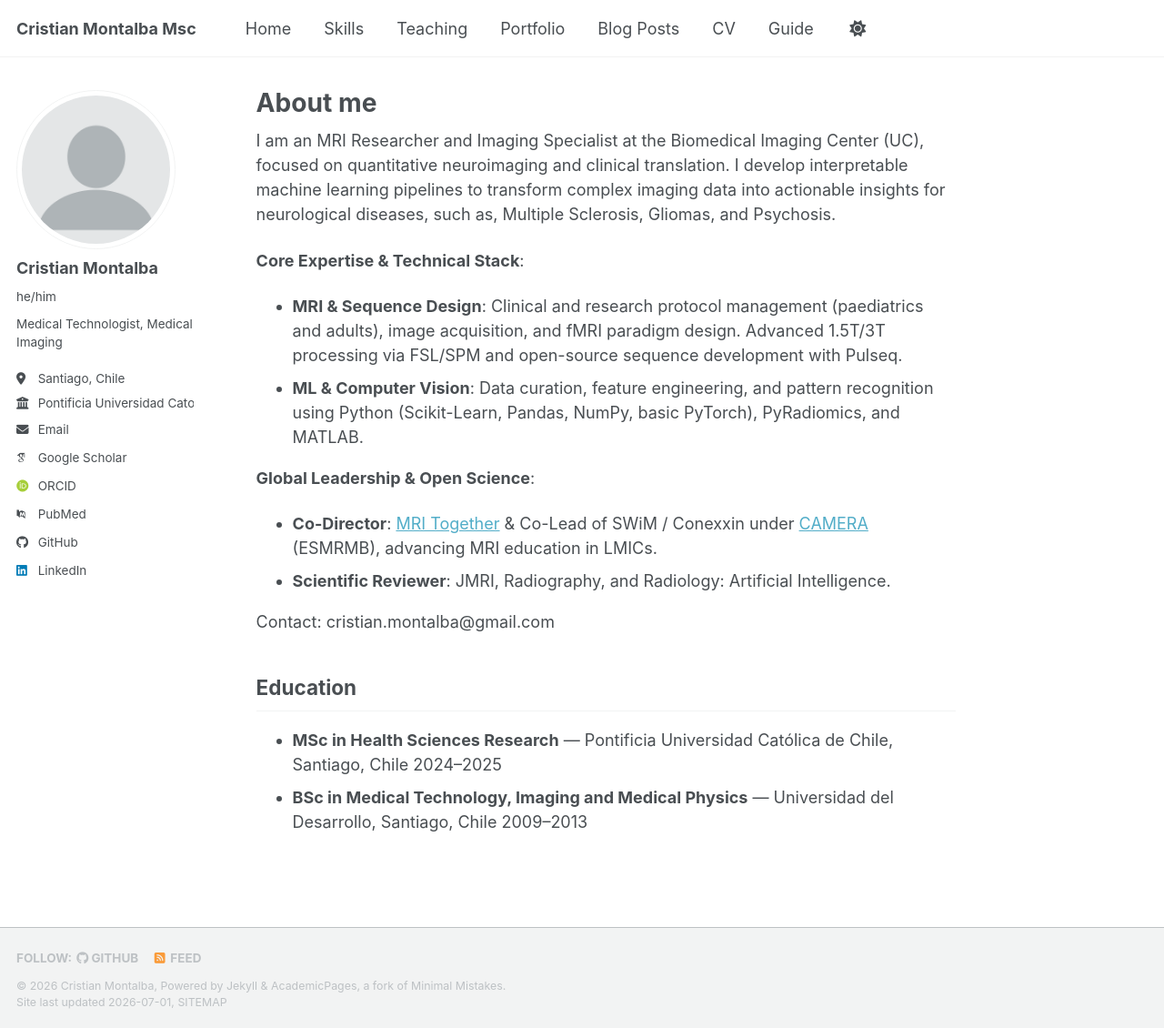
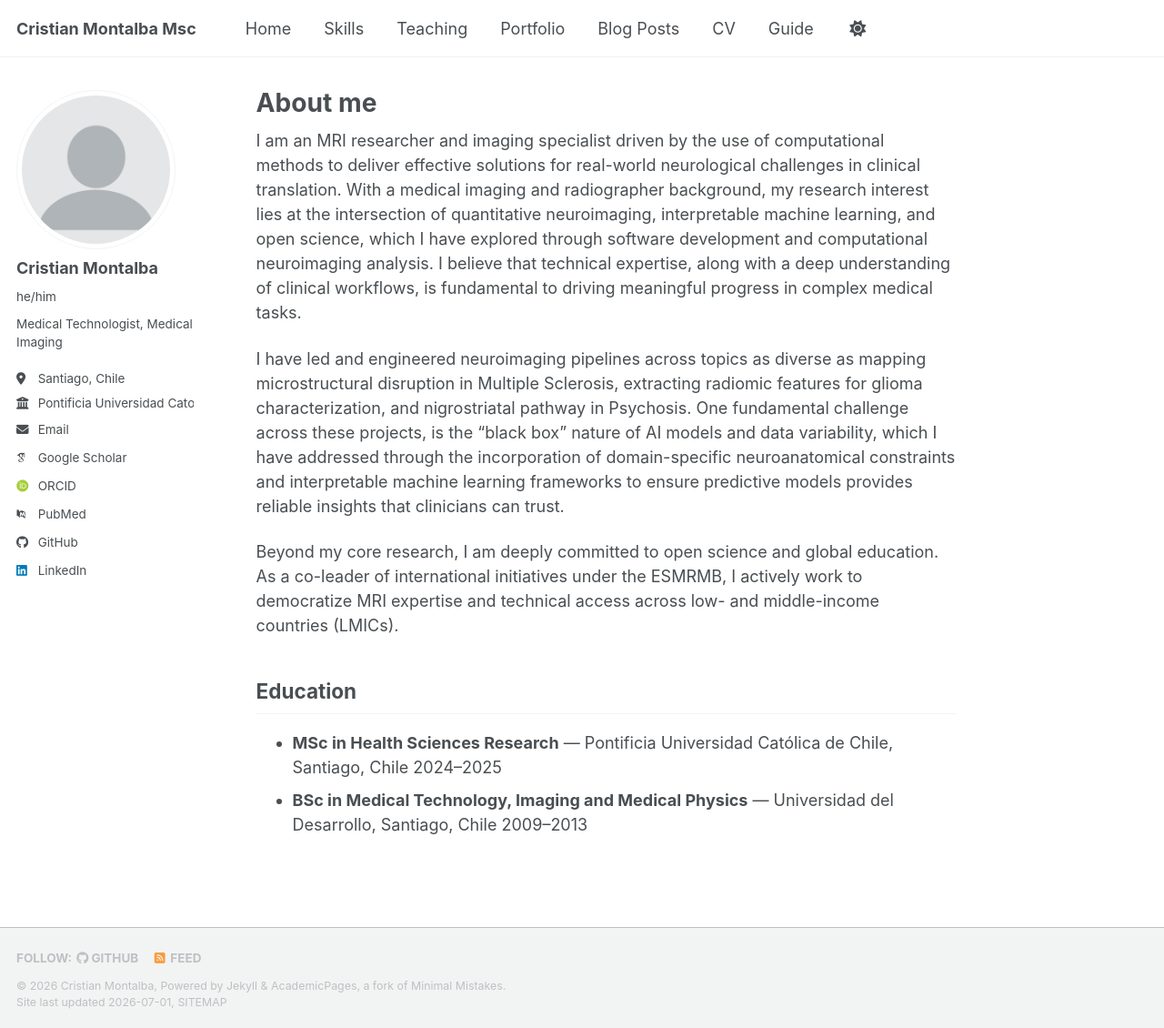
Before and after one commit to cristianmontalba/cristianmontalba.github.io, a Jekyll site: the page built from _pages/about.md, in a window 1280 px wide and 1130 px high. Shown: the whole window at 91% size. Built offline with Jekyll 4.4.1, drawn with Linux system fonts in a browser that asks for light colours; some web fonts are replaced; a script bundle is joined from its source files by our own code; library files that are not in the unit come from our copies.

Commit message:
Update about.md

```diff
--- a/_pages/about.md
+++ b/_pages/about.md
@@ -7,19 +7,11 @@ redirect_from:
   - /about.html
 ---
 
-I am an MRI Researcher and Imaging Specialist at the Biomedical Imaging Center (UC), focused on quantitative neuroimaging and clinical translation. I develop interpretable machine learning pipelines to transform complex imaging data into actionable insights for neurological diseases, such as, Multiple Sclerosis, Gliomas, and Psychosis.
+I am an MRI researcher and imaging specialist driven by the use of computational methods to deliver effective solutions for real-world neurological challenges in clinical translation. With a medical imaging and radiographer background, my research interest lies at the intersection of quantitative neuroimaging, interpretable machine learning, and open science, which I have explored through software development and computational neuroimaging analysis. I believe that technical expertise, along with a deep understanding of clinical workflows, is fundamental to driving meaningful progress in complex medical tasks.
 
-**Core Expertise & Technical Stack**:
+I have led and engineered neuroimaging pipelines across topics as diverse as mapping microstructural disruption in Multiple Sclerosis, extracting radiomic features for glioma characterization, and nigrostriatal pathway in Psychosis. One fundamental challenge across these projects, is the "black box" nature of AI models and data variability, which I have addressed through the incorporation of domain-specific neuroanatomical constraints and interpretable machine learning frameworks to ensure predictive models provides reliable insights that clinicians can trust.
 
-- **MRI & Sequence Design**: Clinical and research protocol management (paediatrics and adults), image acquisition, and fMRI paradigm design. Advanced 1.5T/3T processing via FSL/SPM and open-source sequence development with Pulseq.
-- **ML & Computer Vision**: Data curation, feature engineering, and pattern recognition using Python (Scikit-Learn, Pandas, NumPy, basic PyTorch), PyRadiomics, and MATLAB.
-
-**Global Leadership & Open Science**:
-
-- **Co-Director**: [MRI Together](https://mritogether.esmrmb.org/) & Co-Lead of SWiM / Conexxin under [CAMERA](https://www.cameramriafrica.org/) (ESMRMB), advancing MRI education in LMICs.
-- **Scientific Reviewer**: JMRI, Radiography, and Radiology: Artificial Intelligence.
-
-Contact: cristian.montalba@gmail.com
+Beyond my core research, I am deeply committed to open science and global education. As a co-leader of international initiatives under the ESMRMB, I actively work to democratize MRI expertise and technical access across low- and middle-income countries (LMICs).
 
 ## Education
 
```
